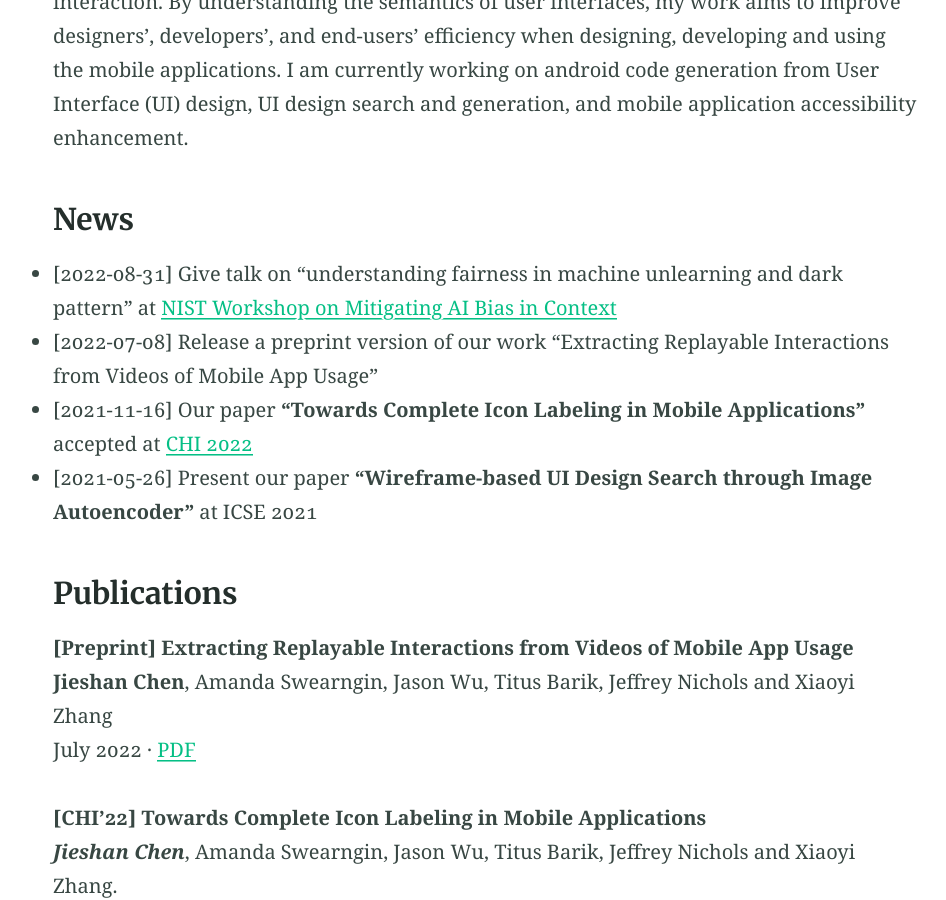
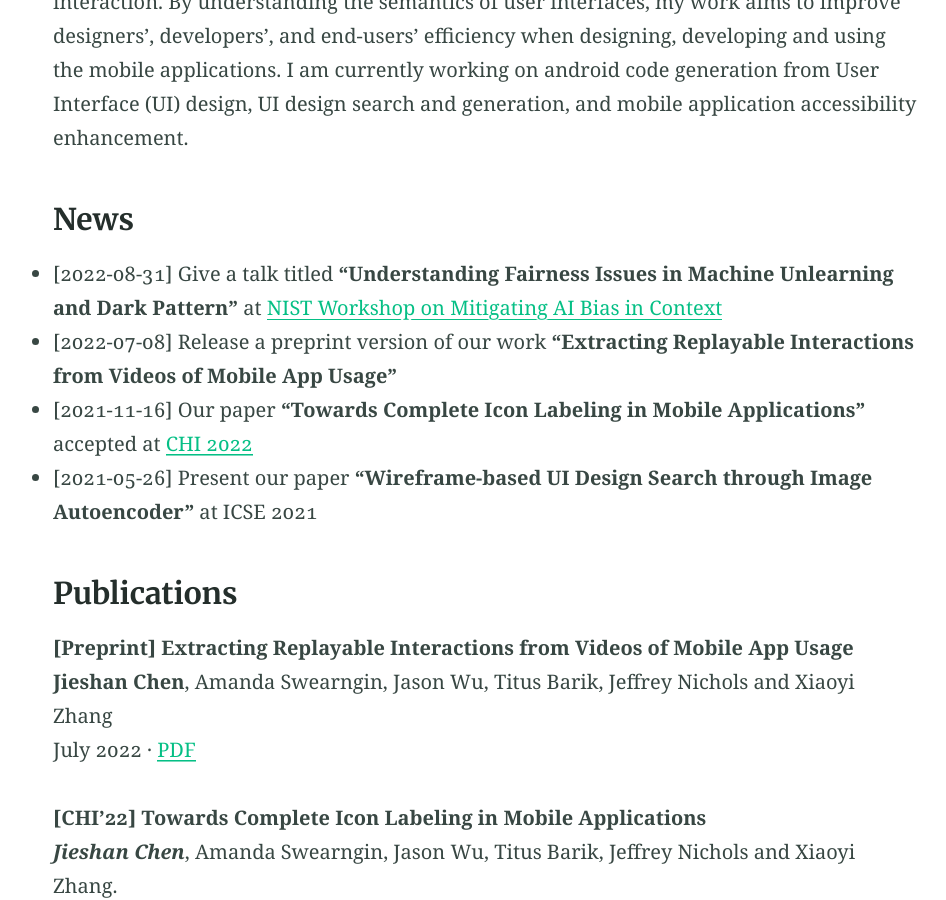
Before and after one commit to chenjshnn/chenjshnn.github.io, a Jekyll site: the page built from index.md, in a window 1280 px wide and 900 px high, scrolled down 718 px. Shown: the whole window, without its empty margins (155-1101 px from the left). Built offline with Jekyll 4.4.1, drawn with Linux system fonts in a browser that asks for light colours.

Commit message:
Update index.md

```diff
--- a/index.md
+++ b/index.md
@@ -19,8 +19,8 @@ My work lies in the fields of software engineering, deep learning, and human com
 
 
 ### News
-- [2022-08-31] Give talk on "understanding fairness in machine unlearning and dark pattern" at [NIST Workshop on Mitigating AI Bias in Context](https://www.nccoe.nist.gov/get-involved/attend-events/workshop-mitigating-ai-bias-context)
-- [2022-07-08] Release a preprint version of our work "Extracting Replayable Interactions from Videos of Mobile App Usage"
+- [2022-08-31] Give a talk titled **"Understanding Fairness Issues in Machine Unlearning and Dark Pattern"** at [NIST Workshop on Mitigating AI Bias in Context](https://www.nccoe.nist.gov/get-involved/attend-events/workshop-mitigating-ai-bias-context)
+- [2022-07-08] Release a preprint version of our work **"Extracting Replayable Interactions from Videos of Mobile App Usage"**
 - [2021-11-16] Our paper **"Towards Complete Icon Labeling in Mobile Applications"** accepted at [CHI 2022](https://chi2022.acm.org/)
 - [2021-05-26] Present our paper **"Wireframe-based UI Design Search through Image Autoencoder"** at ICSE 2021
 
```
